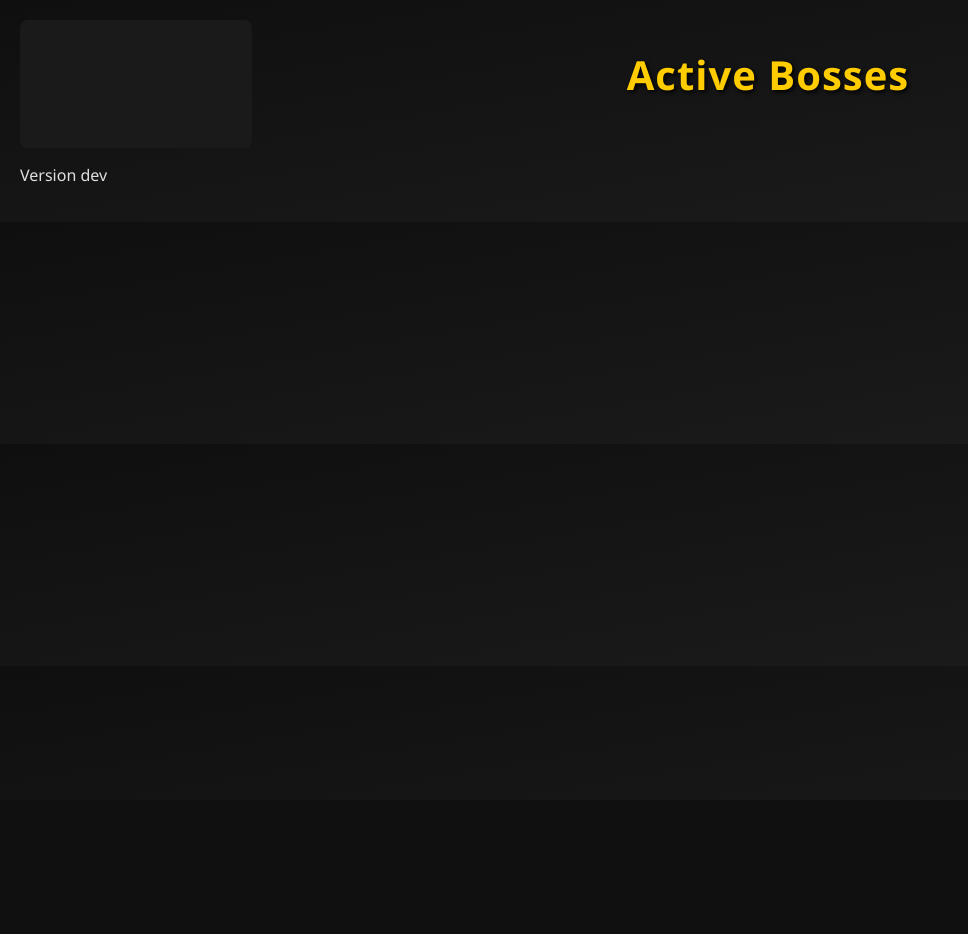
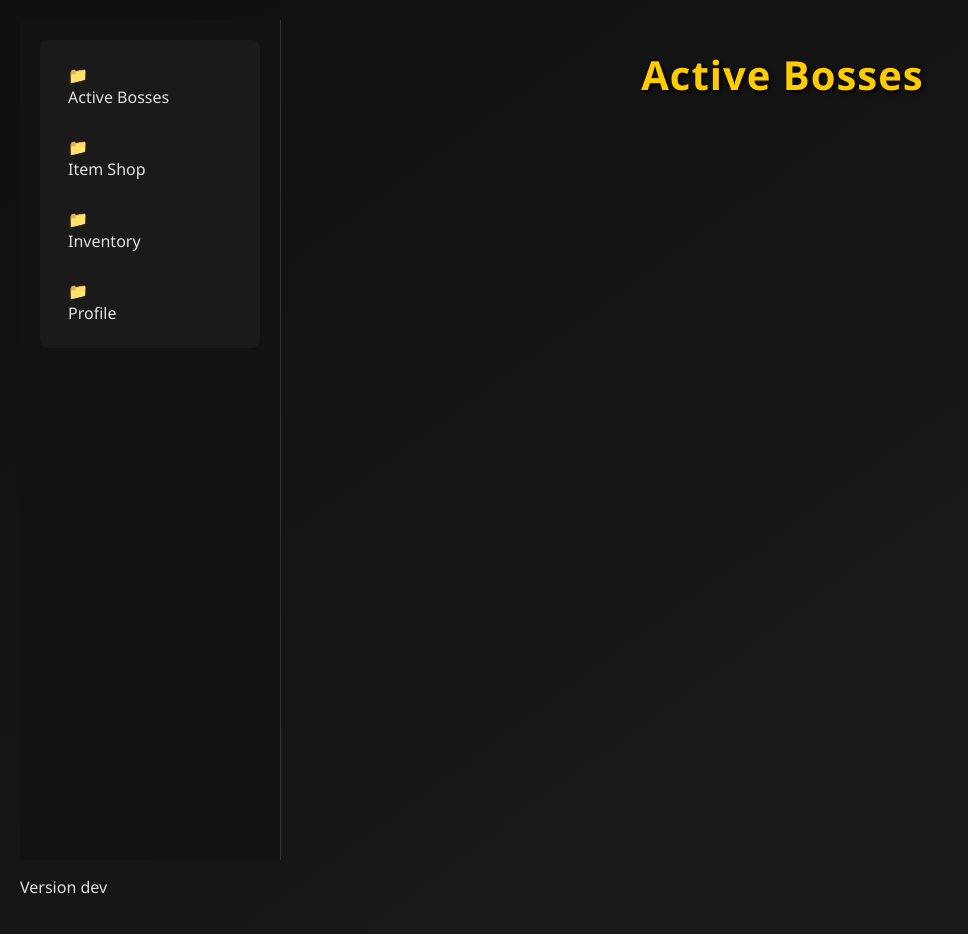
Before and after one commit to theCanadianHat/KOTD-QOL, a Flask app: page / in a window 1280 px wide. Shown: the whole page, without its empty margins (0-968 px from the left). Before the commit the page ends 182 px from the top, so only its background shows below. Run offline with Flask 3, Linux system fonts and the light colour scheme; data that the repository does not hold is empty.

Commit message:
initial styling for sidebar

```diff
--- a/static/style.css
+++ b/static/style.css
@@ -21,11 +21,12 @@ h1 {
 }
 
 .sidebar {
-    width: 200px;
-    background: #1a1a1a;
-    padding: 16px;
-    border-radius: 8px;
-    color: #ccc;
+    width: 220px;
+    background: #121212;
+    padding: 20px;
+    border-right: 1px solid #333;
+    height: 100vh;
+    overflow-y: auto;
 }
 
 .content {
@@ -85,3 +86,50 @@ h1 {
     display: block;
     object-fit: cover;
 }
+
+.menu {
+    list-style: none;
+    padding: 0;
+    margin: 0;
+    display: flex;
+    flex-direction: column;
+    gap: 12px;
+    background-color: #1a1a1a;
+    border-radius: 8px;
+    padding: 16px;
+    color: #e0e0e0;
+    font-size: 1rem;
+}
+
+.menu li {
+    padding: 8px 12px;
+    border-radius: 6px;
+    transition: background-color 0.2s ease;
+    cursor: pointer;
+}
+
+.menu li::before {
+    content: "📁"; /* or use a class-based icon */
+    margin-right: 8px;
+}
+
+
+.menu li:hover {
+    background-color: #333;
+}
+
+.menu a {
+    color: inherit;
+    text-decoration: none;
+    display: block;
+}
+
+.menu a:hover {
+    text-decoration: underline;
+}
+
+.menu li.active {
+    background-color: #ffcc00;
+    color: #000;
+    font-weight: bold;
+}
--- a/templates/index.html
+++ b/templates/index.html
@@ -9,6 +9,12 @@
 <div class="layout">
     <aside class="sidebar">
         <!-- Filters, links, stats -->
+        <ul class="menu">
+            <li><a href="{{ url_for('index') }}">Active Bosses</a></li>
+            <li><a href="{{ url_for('index') }}">Item Shop</a></li>
+            <li><a href="{{ url_for('index') }}">Inventory</a></li>
+            <li><a href="{{ url_for('index') }}">Profile</a></li>
+        </ul>
     </aside>
     <main class="content">
         <h1>Active Bosses</h1>
```
